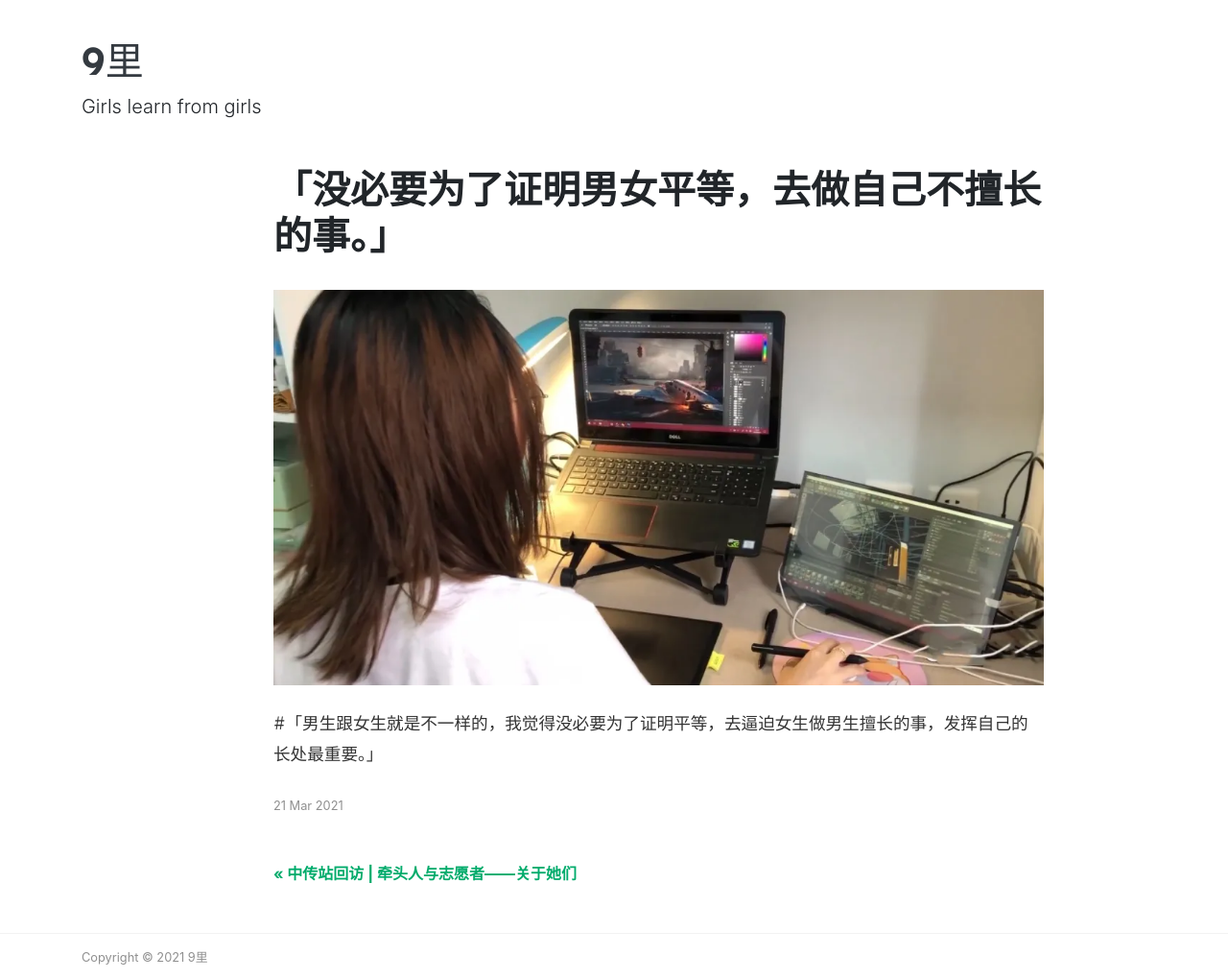
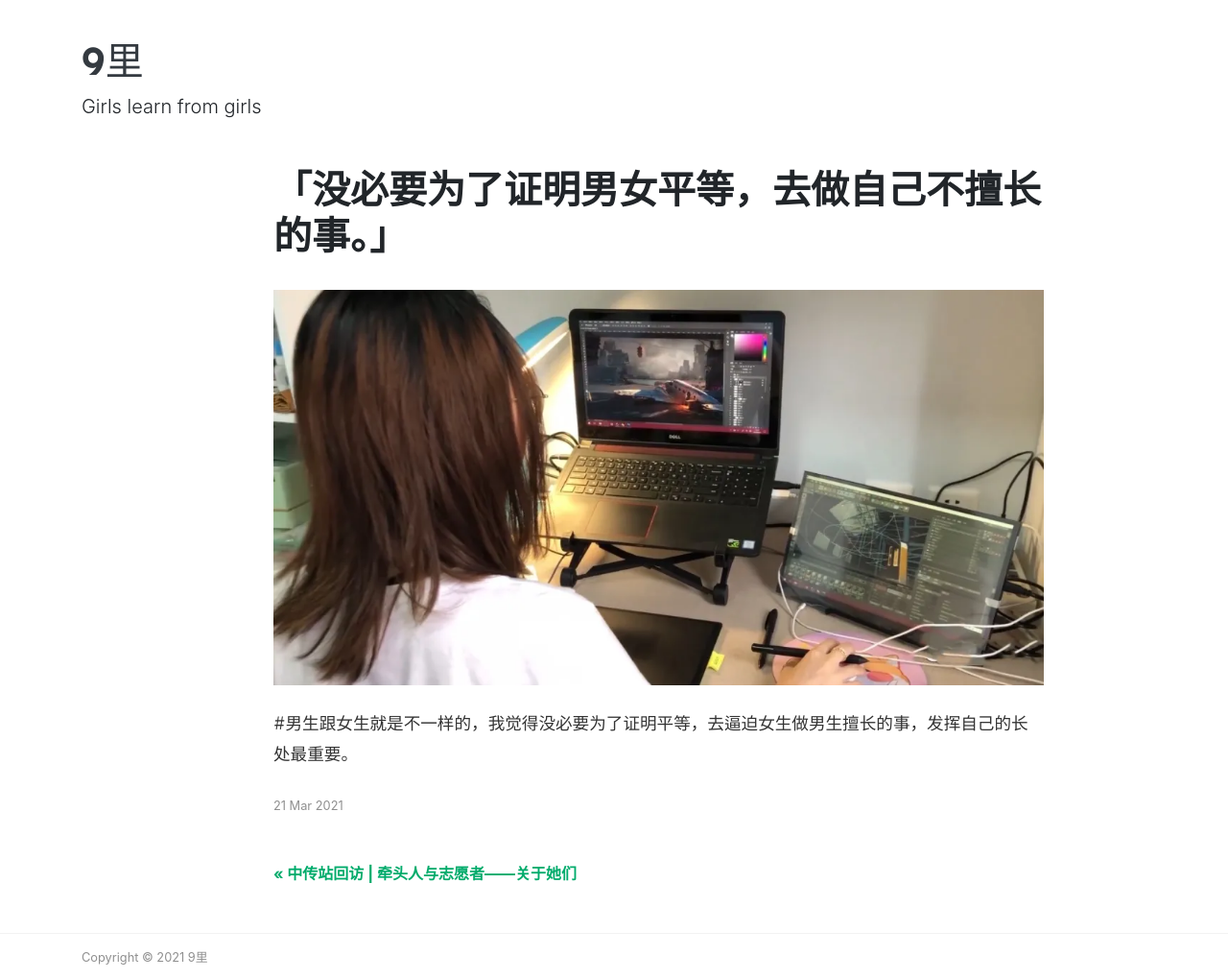
Before and after one commit to xu9li/my-first-blog, a Jekyll site: the page built from _posts/2021-03-21-girls-hello-world.md, in a window 1280 px wide. Shown: the whole page at 96% size. Built offline with Jekyll 4.4.1, drawn with Linux system fonts in a browser that asks for light colours; nearby versions of some CDN libraries.

Commit message:
更改格式
更改格式

```diff
--- a/_posts/2021-03-21-girls-hello-world.md
+++ b/_posts/2021-03-21-girls-hello-world.md
@@ -3,4 +3,5 @@ layout: post
 title:  "「没必要为了证明男女平等，去做自己不擅长的事。」"
 image: assets/images/002.png
 ---
-#「男生跟女生就是不一样的，我觉得没必要为了证明平等，去逼迫女生做男生擅长的事，发挥自己的长处最重要。」
+
+#男生跟女生就是不一样的，我觉得没必要为了证明平等，去逼迫女生做男生擅长的事，发挥自己的长处最重要。
```
